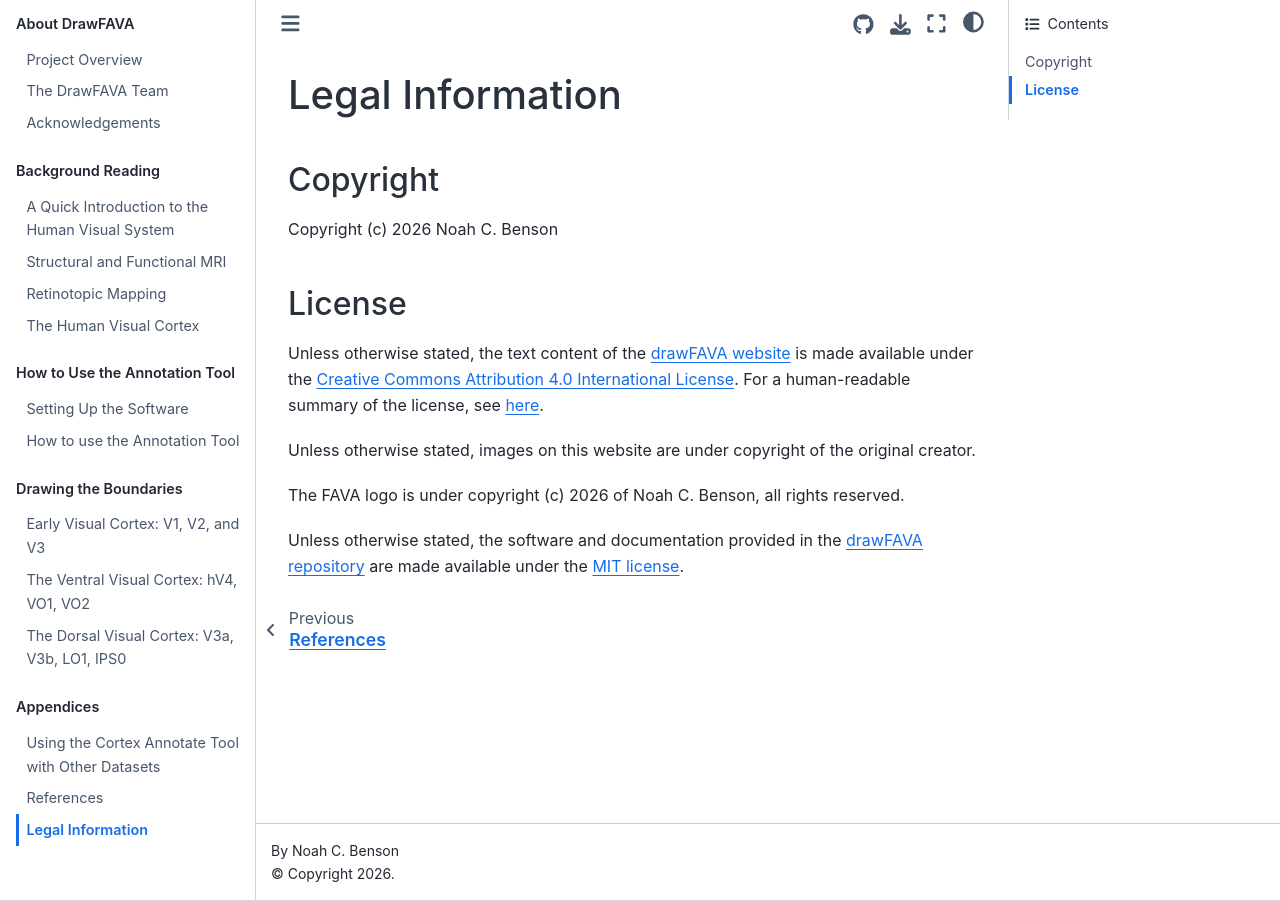
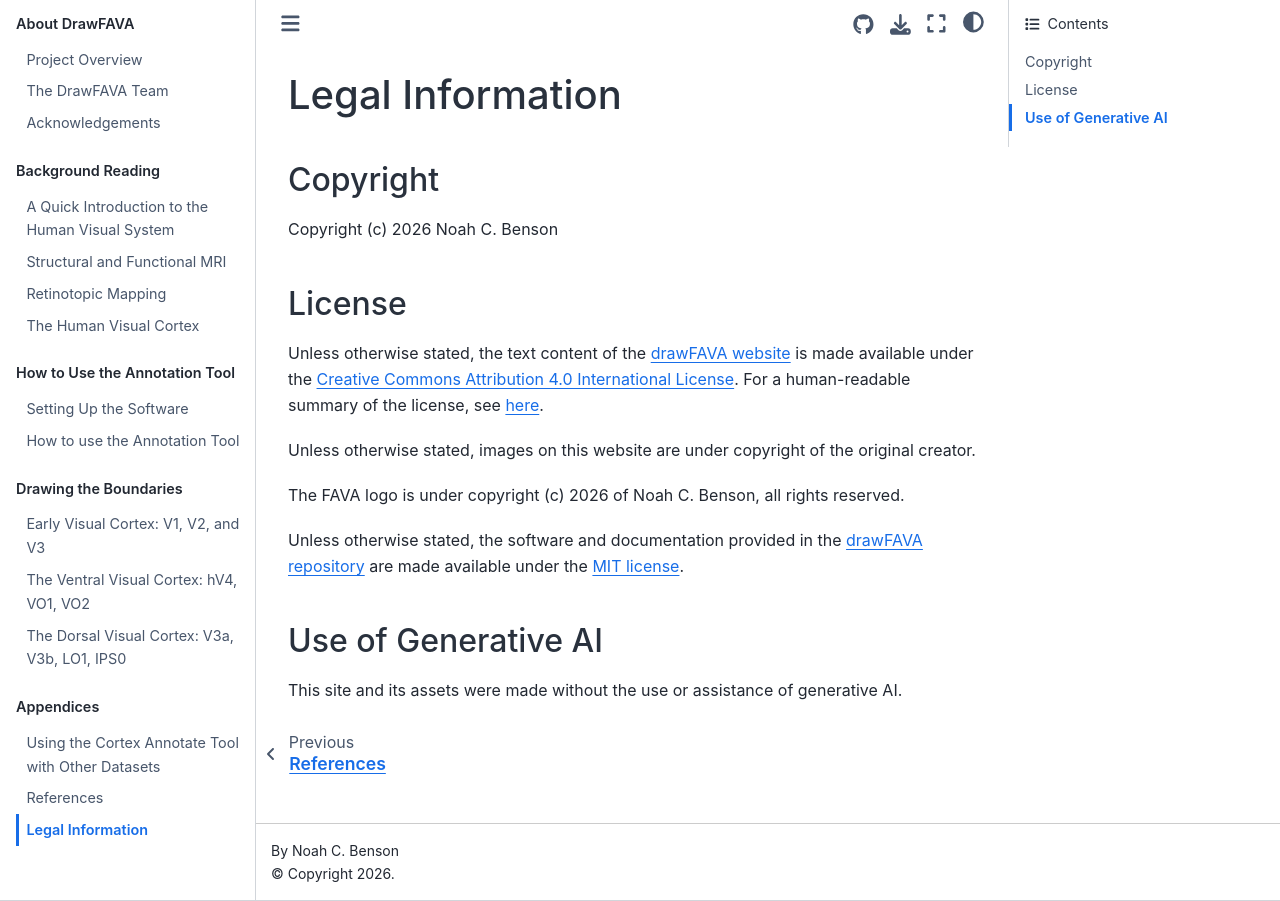
Before and after one commit to nbenlab/drawFAVA, a Jupyter Book: the page built from book/5_appendices/3_legal.md, in a window 1280 px wide. Built offline with Jupyter Book 1.0.4 settings and Sphinx 7.4.7 and the Sphinx Book theme 1.1.4, drawn with Linux system fonts in a browser that asks for light colours.

Commit message:
added statement about use of generative AI

```diff
--- a/book/5_appendices/3_legal.md
+++ b/book/5_appendices/3_legal.md
@@ -24,3 +24,9 @@ reserved.
 Unless otherwise stated, the software and documentation provided in the
 [drawFAVA repository](https://github.com/nbenlab/drawFAVA) are made available
 under the [MIT license](https://opensource.org/licenses/mit-license.html).
+
+
+## Use of Generative AI
+
+This site and its assets were made without the use or assistance of generative
+AI.
```
